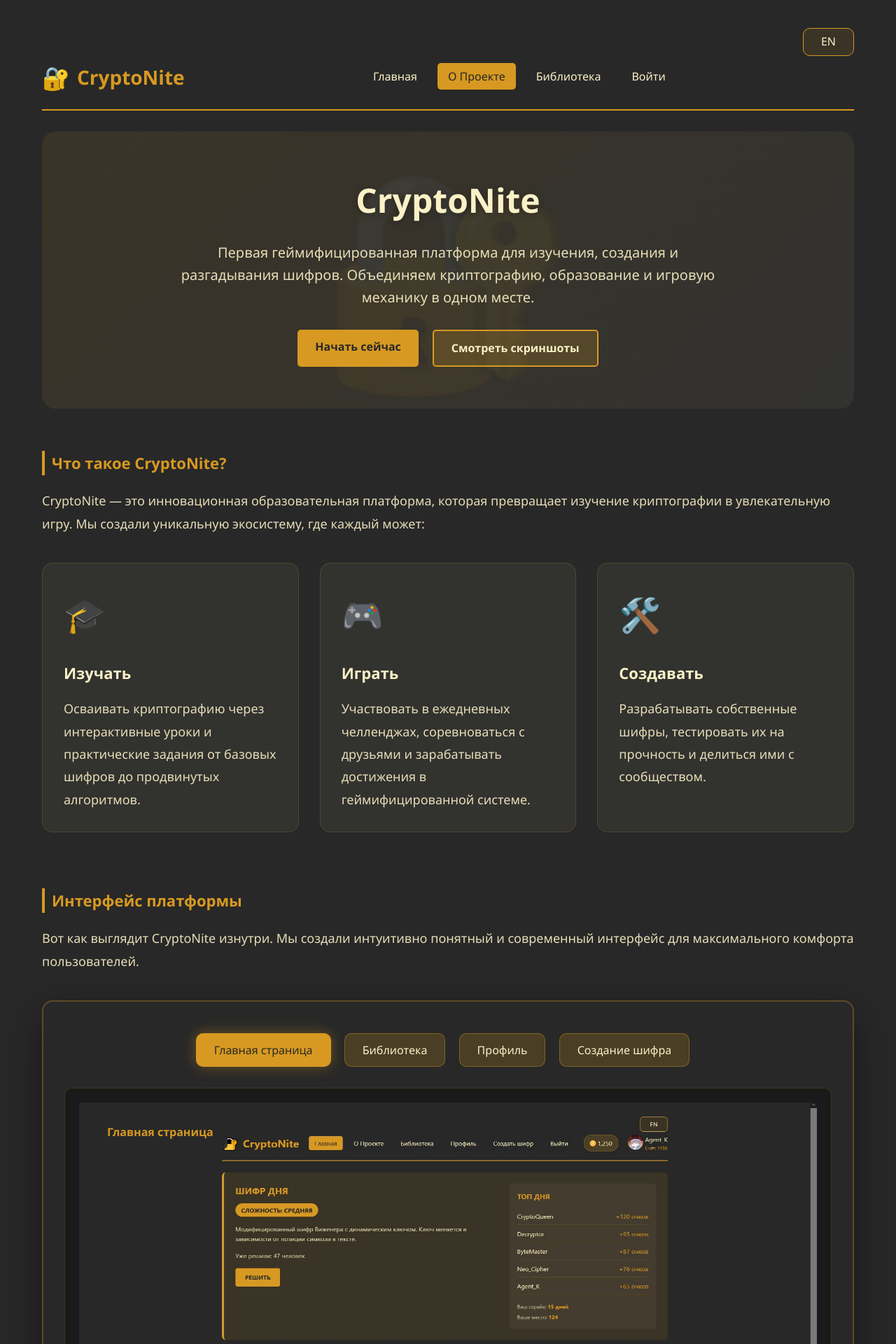
After one commit to v1tush/cryptonite, a Django app: page /about/ in a window 1280 px wide. The commit adds this page. Shown: the top 1920 px of the page at 70% size. Run offline with Django 5.2, Linux system fonts and the light colour scheme.

Commit message:
add app about

```diff
--- /dev/null
+++ b/cryptonite/about/apps.py
@@ -0,0 +1,6 @@
+from django.apps import AppConfig
+
+
+class AboutConfig(AppConfig):
+    default_auto_field = 'django.db.models.BigAutoField'
+    name = 'about'
--- /dev/null
+++ b/cryptonite/about/urls.py
@@ -0,0 +1,9 @@
+from django.urls import path
+
+import about.views
+
+
+app_name = 'about'
+urlpatterns = [
+    path('', about.views.AboutView.as_view(), name='about'),
+]
--- /dev/null
+++ b/cryptonite/about/views.py
@@ -0,0 +1,5 @@
+import django.views.generic
+
+
+class AboutView(django.views.generic.TemplateView):
+    template_name = 'about/about.html'
--- a/cryptonite/cryptonite/settings.py
+++ b/cryptonite/cryptonite/settings.py
@@ -24,10 +24,12 @@ INSTALLED_APPS = [
     'django.contrib.messages',
     'django.contrib.staticfiles',
     # * Созданные приложения
+    'about.apps.AboutConfig',
     'achievements.apps.AchievementsConfig',
     'core.apps.CoreConfig',
     'ciphers.apps.CiphersConfig',
     'logs.apps.LogsConfig',
+    'main.apps.MainConfig',
     'users.apps.UsersConfig',
 ]
 
--- a/cryptonite/cryptonite/urls.py
+++ b/cryptonite/cryptonite/urls.py
@@ -9,6 +9,7 @@ urlpatterns = [
 urlpatterns += i18n_patterns(
     django.urls.path('admin/', admin.site.urls),
     django.urls.path('users/', django.urls.include('users.urls')),
+    django.urls.path('about/', django.urls.include('about.urls')),
     django.urls.path('', django.urls.include('main.urls')),
     prefix_default_language=False,
 )
--- /dev/null
+++ b/cryptonite/templates/about/about.html
@@ -0,0 +1,121 @@
+{% extends 'base.html' %}
+{% block content %}
+{% load i18n %}
+{% load static %}
+<section class="hero">
+    <div class="hero-content">
+        <h1>CryptoNite</h1>
+        <p>Первая геймифицированная платформа для изучения, создания и разгадывания шифров. Объединяем криптографию, образование и игровую механику в одном месте.</p>
+        <div class="cta-buttons">
+            <a href="{% url 'main:main' %}" class="btn">Начать сейчас</a>
+            <a href="#screenshots" class="btn btn-secondary">Смотреть скриншоты</a>
+        </div>
+    </div>
+</section>
+
+<section class="section">
+    <h2 class="section-title">Что такое CryptoNite?</h2>
+    <div class="section-content">
+        <p>CryptoNite — это инновационная образовательная платформа, которая превращает изучение криптографии в увлекательную игру. Мы создали уникальную экосистему, где каждый может:</p>
+
+        <div class="features-grid">
+            <div class="feature-card">
+                <div class="feature-icon">🎓</div>
+                <h3 class="feature-title">Изучать</h3>
+                <p>Осваивать криптографию через интерактивные уроки и практические задания от базовых шифров до продвинутых алгоритмов.</p>
+            </div>
+
+            <div class="feature-card">
+                <div class="feature-icon">🎮</div>
+                <h3 class="feature-title">Играть</h3>
+                <p>Участвовать в ежедневных челленджах, соревноваться с друзьями и зарабатывать достижения в геймифицированной системе.</p>
+            </div>
+
+            <div class="feature-card">
+                <div class="feature-icon">🛠️</div>
+                <h3 class="feature-title">Создавать</h3>
+                <p>Разрабатывать собственные шифры, тестировать их на прочность и делиться ими с сообществом.</p>
+            </div>
+        </div>
+    </div>
+</section>
+
+<section class="section" id="screenshots">
+    <h2 class="section-title">Интерфейс платформы</h2>
+    <p class="section-content">Вот как выглядит CryptoNite изнутри. Мы создали интуитивно понятный и современный интерфейс для максимального комфорта пользователей.</p>
+
+    <div class="screenshot-container">
+        <div class="screenshot-nav">
+            <button class="screenshot-btn active" data-screenshot="main">Главная страница</button>
+            <button class="screenshot-btn" data-screenshot="library">Библиотека</button>
+            <button class="screenshot-btn" data-screenshot="profile">Профиль</button>
+            <button class="screenshot-btn" data-screenshot="create">Создание шифра</button>
+        </div>
+
+        <div class="screenshot-display">
+            <div class="screenshot-frame active" id="screenshot-main">
+                <div class="screenshot-title">Главная страница</div>
+                <img src="{% static 'images/main.jpg' %}" width="100%" height="100%">
+            </div>
+
+            <div class="screenshot-frame" id="screenshot-library">
+                <div class="screenshot-title">Библиотека шифров</div>
+                <img src="{% static 'images/library.jpg' %}" width="100%" height="100%">
+            </div>
+
+            <div class="screenshot-frame" id="screenshot-profile">
+                <div class="screenshot-title">Личный профиль</div>
+                <img src="{% static 'images/profile.jpg' %}" width="100%" height="100%">
+            </div>
+
+            <div class="screenshot-frame" id="screenshot-create">
+                <div class="screenshot-title">Создание шифра</div>
+                <img src="{% static 'images/avatar.jpg' %}" width="100%" height="100%">
+            </div>
+        </div>
+    </div>
+</section>
+
+<section class="section">
+    <h2 class="section-title">Команда проекта</h2>
+    <p class="section-content">Над созданием CryptoNite работает команда энтузиастов, объединенных любовью к криптографии и образовательным технологиям.</p>
+
+    <div class="team-grid">
+        <div class="team-card">
+            <div class="team-avatar"><img src="{% static 'images/avatar.jpg' %}"></div>
+            <h3 class="team-name">Андрей</h3>
+            <div class="team-role">Lead Developer</div>
+            <p>Руководит проектом и следит чтобы всё работало</p>
+        </div>
+
+        <div class="team-card">
+            <div class="team-avatar"><img src="{% static 'images/avatar.jpg' %}"></div>
+            <h3 class="team-name">Юля</h3>
+            <div class="team-role">UX/UI Designer</div>
+            <p>Создает интуитивные интерфейсы и геймифицированные механики.</p>
+        </div>
+
+        <div class="team-card">
+            <div class="team-avatar"><img src="{% static 'images/avatar.jpg' %}"></div>
+            <h3 class="team-name">Виталий</h3>
+            <div class="team-role">SQL Developer</div>
+            <p>Разрабатывает и создаёт базы данных.</p>
+        </div>
+    </div>
+</section>
+
+<section class="cta-section">
+    <h2 class="cta-title">Готовы начать?</h2>
+    <p style="font-size: 20px; color: rgba(251, 241, 199, 0.9); margin-bottom: 20px;">
+        Присоединяйтесь к сообществу криптоэнтузиастов уже сегодня!
+    </p>
+    <p style="font-size: 18px; color: rgba(251, 241, 199, 0.8); max-width: 600px; margin: 0 auto;">
+        Решайте шифры дня, создавайте свои алгоритмы, соревнуйтесь с друзьями и становитесь настоящим экспертом в криптографии.
+    </p>
+    <div class="cta-buttons">
+        <a href="{% url 'users:signup' %}" class="btn">Присоединиться</a>
+        <a href="" class="btn btn-secondary">Посмотреть библиотеку</a>
+    </div>
+</section>
+<script src="{% static 'js/about.js' %}"></script>
+{% endblock %}
--- a/cryptonite/templates/includes/header.html
+++ b/cryptonite/templates/includes/header.html
@@ -12,7 +12,7 @@
     <nav>
         <ul>
             <li><a {% if request.resolver_match.view_name == 'main:main' %} class="active" disabled{% endif %} href="{% url 'main:main' %}">Главная</a></li>
-            <li><a {% if request.resolver_match.view_name == '' %} class="active" disabled{% endif %} href="">О Проекте</a></li>
+            <li><a {% if request.resolver_match.view_name == 'about:about' %} class="active" disabled{% endif %} href="{% url 'about:about' %}">О Проекте</a></li>
             <li><a {% if request.resolver_match.view_name == '' %} class="active" disabled{% endif %} href="">Библиотека</a></li>
             {% if user.is_authenticated %}
                 <li><a {% if request.resolver_match.view_name == 'users:profile' %} class="active" disabled{% endif %} href="{% url 'users:profile' %}">Профиль</a></li>
@@ -56,7 +56,7 @@
 <div id="nav-burger" class="nav-burger" hidden>
     <ul>
         <li><a {% if request.resolver_match.view_name == 'main:main' %} class="active" disabled{% endif %} href="{% url 'main:main' %}">Главная</a></li>
-        <li><a {% if request.resolver_match.view_name == '' %} class="active" disabled{% endif %} href="">О Проекте</a></li>
+        <li><a {% if request.resolver_match.view_name == 'about:about' %} class="active" disabled{% endif %} href="{% url 'about:about' %}">О Проекте</a></li>
         <li><a {% if request.resolver_match.view_name == '' %} class="active" disabled{% endif %} href="">Библиотека</a></li>
         {% if user.is_authenticated %}
             <li><a {% if request.resolver_match.view_name == 'users:profile' %} class="active" disabled{% endif %} href="{% url 'users:profile' %}">Профиль</a></li>
```
Also changed, not shown: cryptonite/about/__init__.py (added), cryptonite/static_dev/images/library.jpg (added), cryptonite/static_dev/images/main.jpg (added), cryptonite/static_dev/images/profile.jpg (added), 1 other file.
